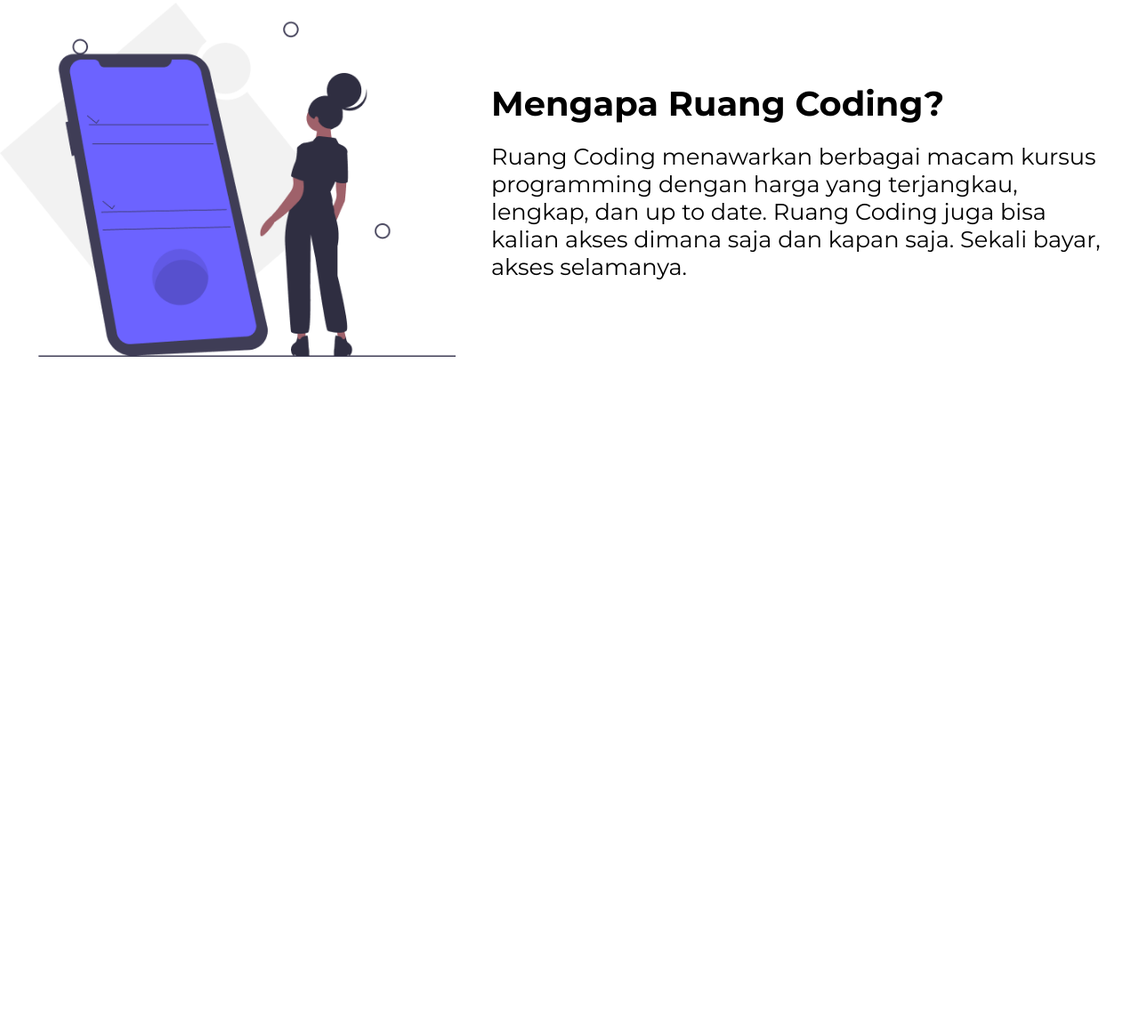
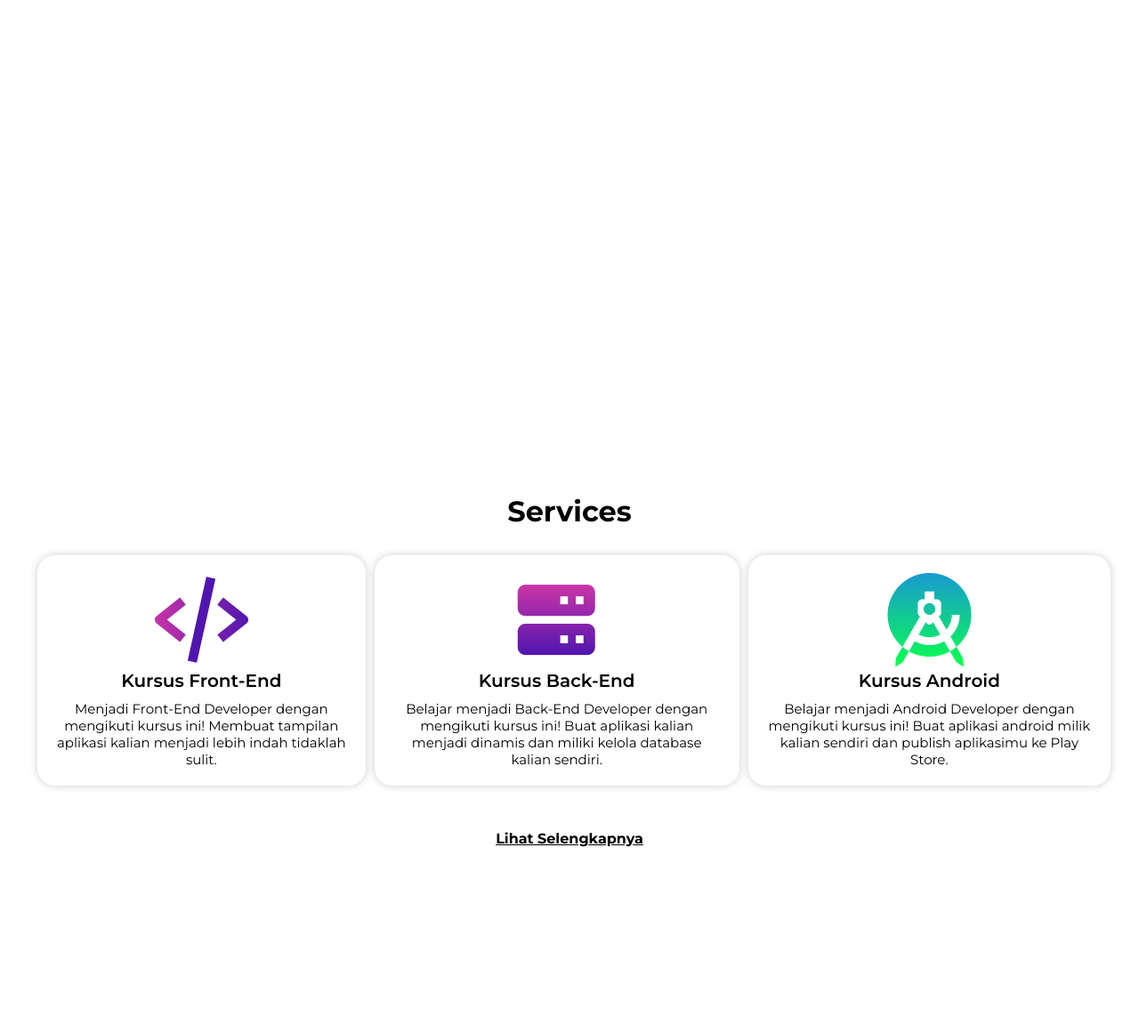
Before and after one commit to mikhaelesa/RuangCoding, a plain HTML site: page index.html in a window 1280 px wide. Shown: the part 1259-2411 px from the top of the page at 89% size. Before the commit the page ends 1764 px from the top, so only its background shows below. Drawn offline with Linux system fonts and the light colour scheme.

Commit message:
Add responsive service, hover effects, parallax effect, smooth scrolling

```diff
--- a/css/responsive.css
+++ b/css/responsive.css
@@ -14,6 +14,7 @@
   .h2{
     font-size: 3vw;
   }
+
   /* !SECTION GLOBAL FOR DESKTOP END */
 
   /* SECTION HEADER DESKTOP */
@@ -76,6 +77,27 @@
 
   /* !SECTION ABOUT DESKTOP END */
 
+
+  /* SECTION SERVICES DESKTOP */
+
+  main .container .cards{
+    flex-direction: row;
+  }
+
+  .card{
+    flex-direction: column;
+    text-align: center;
+  }
+
+  .card img{
+    order: 1;
+  }
+
+  .card .message{
+    order: 2;
+  }
+  /* !SECTION SERVICES DESKTOP END */
+
 }
 
 /* !SECTION RESPONSIVE FOR DESKTOP VERSION END */
--- a/css/style.css
+++ b/css/style.css
@@ -5,7 +5,7 @@
 
 
 /* SECTION GLOBAL */
-body{
+body, html{
   font-family: 'Montserrat', sans-serif;
   color: white;
 }
@@ -75,8 +75,10 @@ body{
 
 /* SECTION HEADER */
 header{
+  overflow-y: hidden;
   background-image: url('../img/Hero.jpg');
   background-position: center;
+  background-attachment: fixed;
   background-size: cover;
   background-repeat: no-repeat;
   height: 100vh;
@@ -154,6 +156,9 @@ header .cta:hover{
   justify-content: center;
   align-items: center;
   padding-top: 10vh;
+  opacity: 0;
+  transform: translateY(-50px);
+  transition: 1s;
 }
 
 .case .message{
@@ -169,6 +174,73 @@ header .cta:hover{
   width: 80vw;
 }
 
+.case.show{
+  opacity: 1;
+  transform: translateY(0);
+}
+
 /* !SECTION ABOUT END */
 
+
+/* SECTION SERVICE */
+
+main{
+  padding-top: 50px;
+  color: black;
+  padding-bottom: 200px;
+}
+
+main .container .heading{
+  text-align: center;
+}
+
+.cards{
+  display: flex;
+  flex-direction: column;
+  align-items: center;
+  justify-content: space-around;
+  width: 95%;
+  margin: 0 auto;
+}
+
+.card{
+  padding: 20px;
+  margin-left: 10px;
+  display: flex;
+  align-items: center;
+  box-shadow: 0 0 10px 0 rgba(0, 0, 0, .2);
+  margin-top: 30px;
+  border-radius: 20px;
+  transition: .5s;
+  cursor: pointer;
+}
+
+.card:hover{
+  transform: translateY(-5px);
+  box-shadow: 0 0 30px 0 rgba(0, 0, 0, .15);
+}
+
+.card .message h1{
+  font-size: 20px;
+}
+
+.card .message h2{
+  font-size: 15px;
+}
+
+.card .message .description{
+  margin-top: 10px;
+}
+
+main .more{
+  text-align: center;
+  margin-top: 50px;
+}
+
+.more a{
+  color: black;
+}
+
+/* !SECTION SERVICE END */
+
 /* !SECTION MOBILE VERSION END */
--- a/index.html
+++ b/index.html
@@ -1,5 +1,5 @@
 <!DOCTYPE html>
-<html lang="en">
+<html lang="en" id="home">
 <head>
   <meta charset="UTF-8">
   <meta name="viewport" content="width=device-width, initial-scale=1.0">
@@ -25,7 +25,7 @@
           <h1 class="bold">RuangCoding</h1>
         </div>
         <div class="links t-shadow">
-          <a class="bold" href="#">Home</a>
+          <a class="bold" href="#home">Home</a>
           <a class="bold" href="#about">About</a>
           <a class="bold" href="#service">Service</a>
         </div>
@@ -86,6 +86,66 @@
   </section>
   <!-- !SECTION ABOUT END -->
 
+  <!-- SECTION SERVICE -->
+  <main id="service">
+    <div class="container">
+      <div class="heading">
+        <h1 class="extra">Services</h1>
+      </div>
+
+      <div class="cards">
+
+        <div class="card">
+          <div class="message">
+            <div class="title">
+              <h1 class="bold">Kursus Front-End</h1>
+            </div>
+            <div class="description">
+              <h2 class="regular">Menjadi Front-End Developer dengan mengikuti kursus ini! Membuat tampilan aplikasi kalian menjadi lebih indah tidaklah sulit.</h2>
+            </div>
+          </div>
+          <div class="image">
+            <img src="./img/front-end.png" alt="front-end">
+          </div>
+        </div>
+
+        <div class="card">
+          <div class="message">
+            <div class="title">
+              <h1 class="bold">Kursus Back-End</h1>
+            </div>
+            <div class="description">
+              <h2 class="regular">Belajar menjadi Back-End Developer dengan mengikuti kursus ini! Buat aplikasi kalian menjadi dinamis dan miliki kelola database kalian sendiri.</h2>
+            </div>
+          </div>
+          <div class="image">
+            <img src="./img/back-end.png" alt="back-end">
+          </div>
+        </div>
+
+        <div class="card">
+          <div class="message">
+            <div class="title">
+              <h1 class="bold">Kursus Android</h1>
+            </div>
+            <div class="description">
+              <h2 class="regular">Belajar menjadi Android Developer dengan mengikuti kursus ini! Buat aplikasi android milik kalian sendiri dan publish aplikasimu ke Play Store.</h2>
+            </div>
+          </div>
+          <div class="image">
+            <img src="./img/android.png" alt="">
+          </div>
+        </div>
+
+      </div>
+
+      <div class="more">
+        <a href="" class="extra">Lihat Selengkapnya</a>
+      </div>
+    </div>
+  </main>
+  <!-- !SECTION SERVICE END -->
+
   <!-- Javascript stays here -->
   <script src="script.js"></script>
 </body>
--- a/script.js
+++ b/script.js
@@ -0,0 +1,33 @@
+// DOM
+let tagline = document.querySelector('.tagline');
+let about = document.querySelector('#about');
+let cases = document.querySelectorAll('.case');
+let links = document.querySelectorAll('.links a');
+
+// Event handler for scrolling.
+window.onscroll = function(){
+  // Current Y scroll offset
+  let windowScroll = this.pageYOffset;
+
+  // Parallax effect for tagline
+  tagline.style.transform = `translateY(${windowScroll/10}%)`;
+  tagline.style.opacity = `${1 - (windowScroll / 500)}`;
+
+  // Effect for about section
+  if(windowScroll >= about.offsetTop - 500)
+    cases.forEach(c => c.classList.add('show'));
+  else
+    cases.forEach(c => c.classList.remove('show'));
+}
+
+// Smooth scrolling effect
+links.forEach(link =>{
+  link.addEventListener('click', function(e){
+    e.preventDefault();
+    let targetAttr = link.getAttribute('href');
+    let targetSection = document.querySelector(targetAttr);
+    targetSection.scrollIntoView({
+      behavior: "smooth"
+    })
+  })
+})
```
Also changed, not shown: 1 other file.
